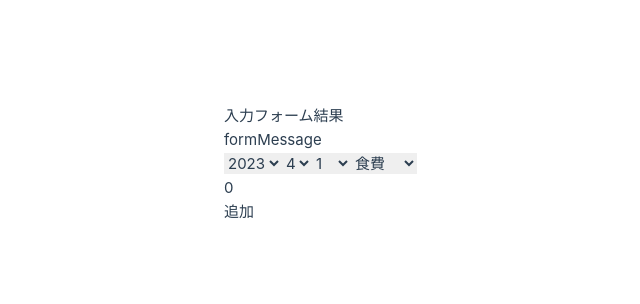
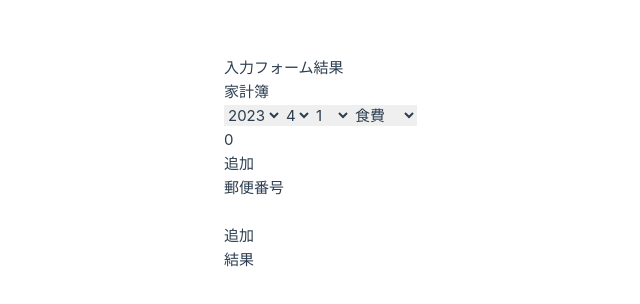
Before and after one commit to yumi-kobayashi-17/Household-account-book, a Vue app: page / in a window 1280 px wide. Shown: the part 236-540 px from the top of the page, without its empty margins (176-816 px from the left). Built offline with nearby package versions, Linux system fonts and the light colour scheme.

Commit message:
task-4初回コミット

```diff
--- a/src/components/Form.vue
+++ b/src/components/Form.vue
@@ -2,6 +2,7 @@
   import { defineComponent } from '@vue/runtime-core';
   import { ref } from 'vue';
   import { useTableStore } from '@/stores/table';
+  import { usePostalCodeStore } from '@/stores/postalCode';
   import { pinia } from '@/stores/index';
   import { storeToRefs } from 'pinia';
 
@@ -13,20 +14,32 @@
       },
     },
     setup(props) {
+      const postalCodeStore = usePostalCodeStore(pinia);
       const tableStore = useTableStore(pinia);
       const selectedYear = ref<number>(2023);
       const selectedMonth = ref<number>(4);
+      const inputedAddress = ref<string>('');
       const { selectDate, selectCostType, cost } = storeToRefs(tableStore);
 
-      return { props, selectedYear, selectedMonth, selectDate, cost, selectCostType, tableStore };
+      return {
+        props,
+        selectedYear,
+        selectedMonth,
+        selectDate,
+        cost,
+        selectCostType,
+        inputedAddress,
+        tableStore,
+        postalCodeStore,
+      };
     },
   });
 </script>
 
 <template>
+  <span class="mt-6 text-2xl text-cyan-500">{{ props.formMessage }}</span>
   <div class="flex flex-col">
-    <span class="text-cyan-500">{{ props.formMessage }}</span>
-    <div class="pt-6">
+    <div class="pt-8">
       <select class="border-2 border-slate-500 mr-3" name="year">
         <option value="2023">2023</option>
       </select>
@@ -40,9 +53,14 @@
         <option :value="costType.id" v-for="costType in tableStore.costTypes">{{ costType.item }}</option>
       </select>
     </div>
+    <div class="flex justify-center">
       <div class="flex flex-row pt-6">
         <form class="pr-8">
-        <input v-model="cost" type="number" class="border-2 border-black rounded-lg" />
+          <input
+            v-model="cost"
+            type="number"
+            class="border-2 border-black rounded-lg [&::-webkit-outer-spin-button] [&::-webkit-inner-spin-button]"
+          />
         </form>
         <div>
           <button
@@ -54,6 +72,23 @@
         </div>
       </div>
     </div>
+    <p class="pt-6">郵便番号</p>
+    <div class="flex justify-center">
+      <div class="flex flex-row">
+        <form class="pr-8">
+          <input v-model="inputedAddress" type="text" class="border-2 border-black rounded-lg" />
+        </form>
+        <button
+          @click="postalCodeStore.setAddress(inputedAddress)"
+          class="font-medium bg-pink-200 hover:bg-pink-300 rounded-lg px-4"
+        >
+          追加
+        </button>
+      </div>
+    </div>
+    <p>結果</p>
+    <p>{{ postalCodeStore.displayAddress }}</p>
+  </div>
 </template>
 
 <style scoped></style>
--- a/src/components/HouseholdMain.vue
+++ b/src/components/HouseholdMain.vue
@@ -13,7 +13,7 @@
     },
     setup(props) {
       const tableStore = useTableStore(pinia);
-      const formMessage = ref('formMessage');
+      const formMessage = ref('家計簿');
       const tableMessage = ref('4月');
 
       return {
@@ -30,8 +30,8 @@
   <div class="flex flex-row font-sans">
     <div class="w-1/5 h-screen px-3 py-4 fixed top-0 left-0 bg-red-100">
       <div class="text-center flex flex-col">
-        <button class="text-2xl" @click="tableStore.setIsActive(tableStore.pageId.formPage)">入力フォーム</button>
-        <button class="text-2xl" @click="tableStore.setIsActive(tableStore.pageId.tablePage)">結果</button>
+        <button class="mt-8 text-2xl" @click="tableStore.setIsActive(tableStore.pageId.formPage)">入力フォーム</button>
+        <button class="mt-4 text-2xl" @click="tableStore.setIsActive(tableStore.pageId.tablePage)">結果</button>
       </div>
     </div>
     <div class="flex justify-center w-4/5 h-screen px-3 py-4 fixed top-0 right-0 overflow-y-scroll">
--- /dev/null
+++ b/src/repository/postalCode.ts
@@ -0,0 +1,10 @@
+import axios from 'axios';
+import type { ApiResponse } from '@/stores/postalCode';
+
+export const getAddress = async (zipcode: string): Promise<ApiResponse> => {
+  // APIを呼び出す
+  const response = await axios.get('https://zipcloud.ibsnet.co.jp/api/search', {
+    params: { zipcode },
+  });
+  return response.data;
+};
--- /dev/null
+++ b/src/stores/postalCode.ts
@@ -0,0 +1,38 @@
+import { defineStore } from 'pinia';
+import { getAddress } from '@/repository/postalCode';
+
+type ApiResult = {
+  address1: string;
+  address2: string;
+  address3: string;
+  kana1: string;
+  kana2: string;
+  kana3: string;
+  prefcode: string;
+  zipcode: string;
+};
+
+export type ApiResponse = {
+  message: string;
+  results: ApiResult[];
+  status: string;
+};
+
+export const usePostalCodeStore = defineStore({
+  id: 'postalCode',
+  state: () => ({
+    address: {} as ApiResponse,
+    displayAddress: '',
+  }),
+  actions: {
+    setAddress(postalCode: string) {
+      getAddress(postalCode).then((data) => {
+        this.address = data;
+        if (this.address.results.length > 0) {
+          this.displayAddress =
+            this.address.results[0].address1 + this.address.results[0].address2 + this.address.results[0].address3;
+        }
+      });
+    },
+  },
+});
--- a/src/stores/table.ts
+++ b/src/stores/table.ts
@@ -51,7 +51,7 @@ export const useTableStore = defineStore({
           date: elm.date,
           day: elm.day,
           tableClass: elm.tableClass,
-          cost: { foodCost: null, fixedCost: null },
+          cost: { foodCost: 0, fixedCost: 0 },
         }));
     },
   },
@@ -68,9 +68,9 @@ export const useTableStore = defineStore({
     },
     setCost(addedCost: number): void {
       if (this.selectCostType === this.costTypes[0].id) {
-        this.paymentsData[this.selectDate - 1].cost.foodCost = addedCost;
+        this.paymentsData[this.selectDate - 1].cost.foodCost += addedCost;
       } else if (this.selectCostType === this.costTypes[1].id) {
-        this.paymentsData[this.selectDate - 1].cost.fixedCost = addedCost;
+        this.paymentsData[this.selectDate - 1].cost.fixedCost += addedCost;
       }
     },
     setPayment(selectedDate: number, selectedCostType: number, addedCost: number): void {
```
Lines whose indentation alone changed are shown as unchanged.
